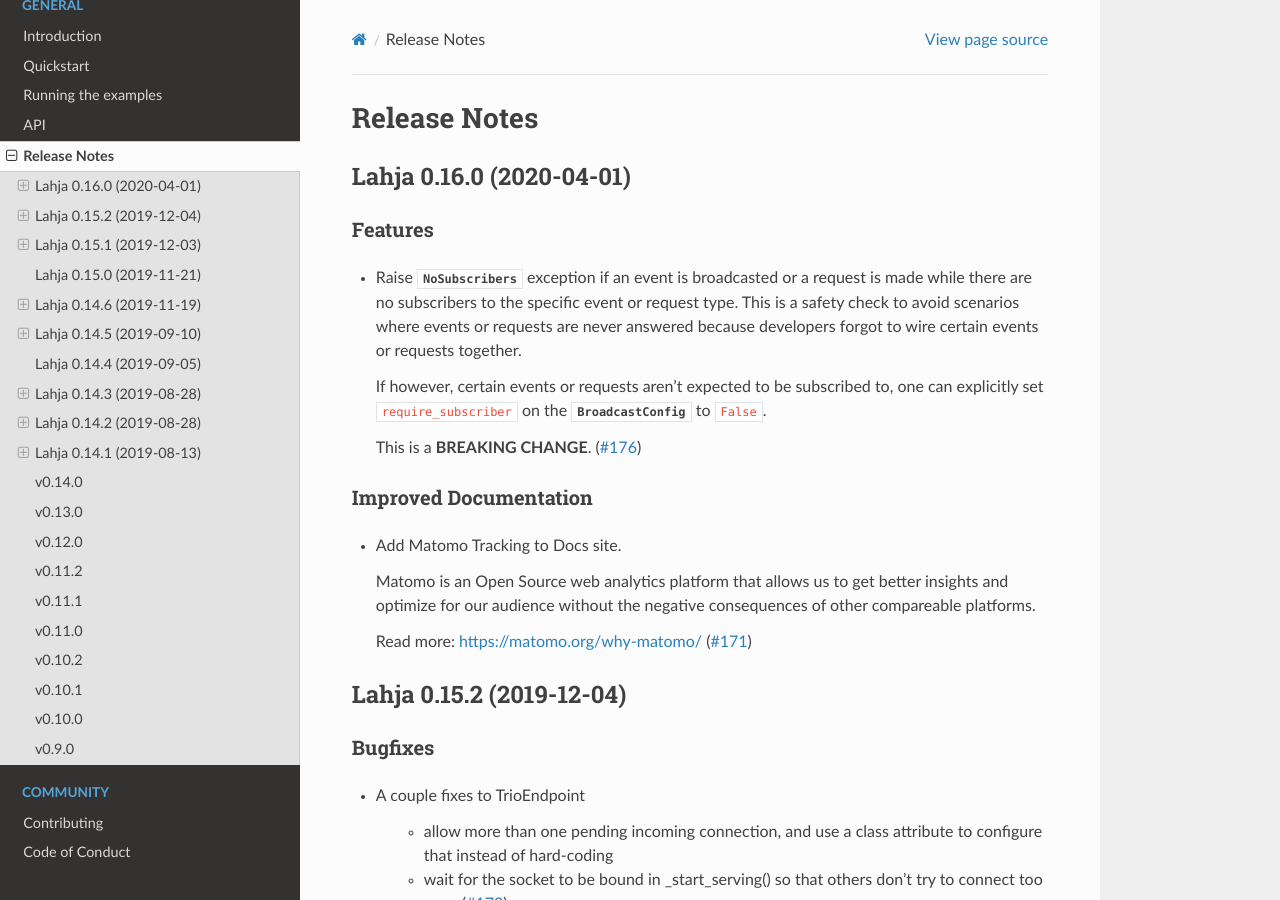
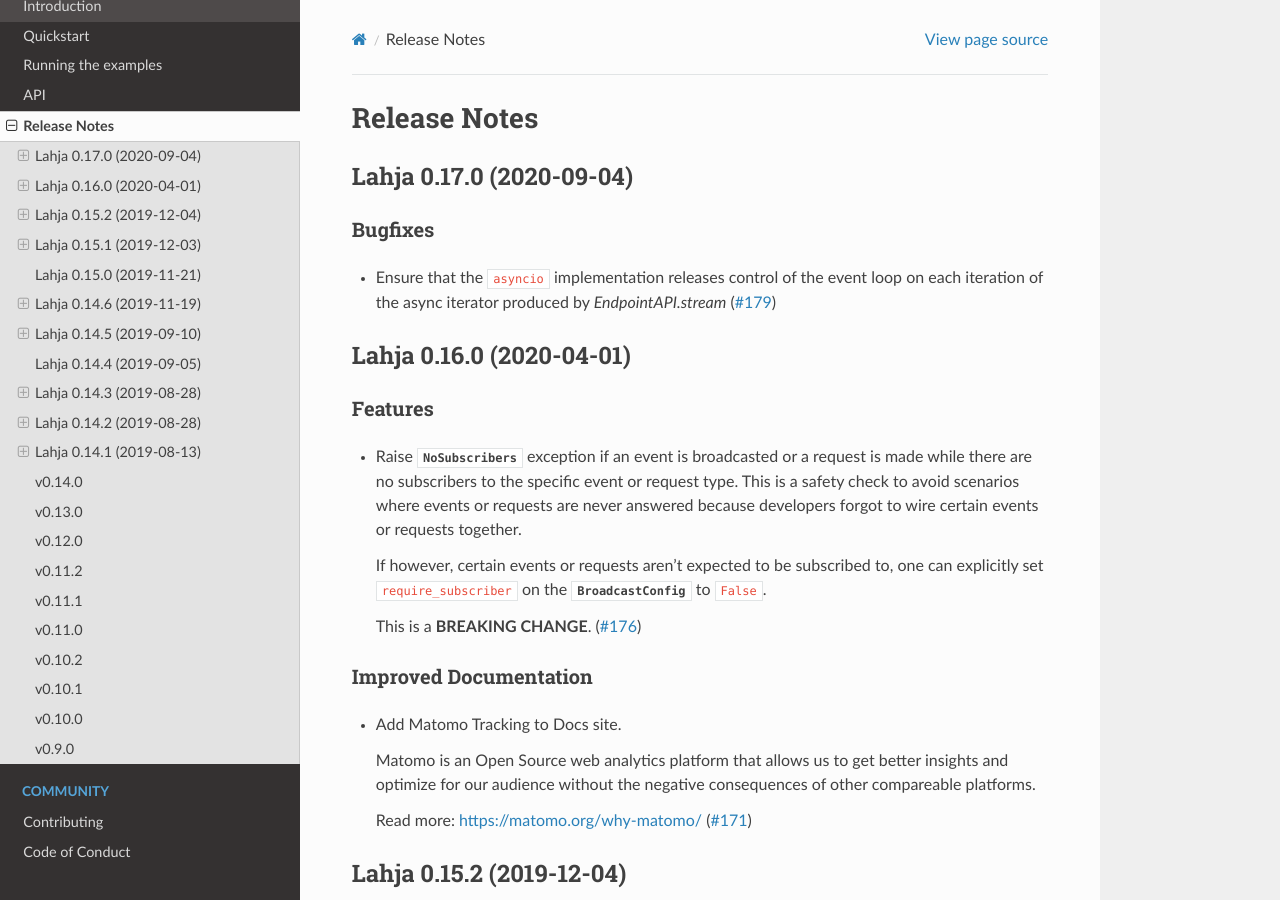
Before and after one commit to ethereum/lahja, a Sphinx documentation site: the page built from docs/release_notes.rst, in a window 1280 px wide and 900 px high. Built offline with Sphinx 7.4.7 and the Read the Docs theme 2.0.0, drawn with Linux system fonts in a browser that asks for light colours; comment, search, counter and statistics services are not loaded.

Commit message:
Bump version: 0.16.0 → 0.17.0

```diff
--- a/docs/release_notes.rst
+++ b/docs/release_notes.rst
@@ -2,6 +2,15 @@
 =============
 
 .. towncrier release notes start
+
+Lahja 0.17.0 (2020-09-04)
+-------------------------
+
+Bugfixes
+~~~~~~~~
+
+- Ensure that the ``asyncio`` implementation releases control of the event loop on each iteration of the async iterator produced by `EndpointAPI.stream` (`#179 <https://github.com/ethereum/lahja/issues/179>`__)
+
 
 Lahja 0.16.0 (2020-04-01)
 -------------------------
--- a/newsfragments/179.bugfix.rst
+++ /dev/null
@@ -1 +0,0 @@
-Ensure that the ``asyncio`` implementation releases control of the event loop on each iteration of the async iterator produced by `EndpointAPI.stream`
--- a/setup.py
+++ b/setup.py
@@ -57,7 +57,7 @@
 setup(
     name='lahja',
     # *IMPORTANT*: Don't manually change the version here. Use `make bump`, as described in readme
-    version='0.16.0',
+    version='0.17.0',
     description="Generic event bus for asynchronous cross-process communication",
     long_description=long_description,
     long_description_content_type='text/markdown',
```
Also changed, not shown: .bumpversion.cfg.
